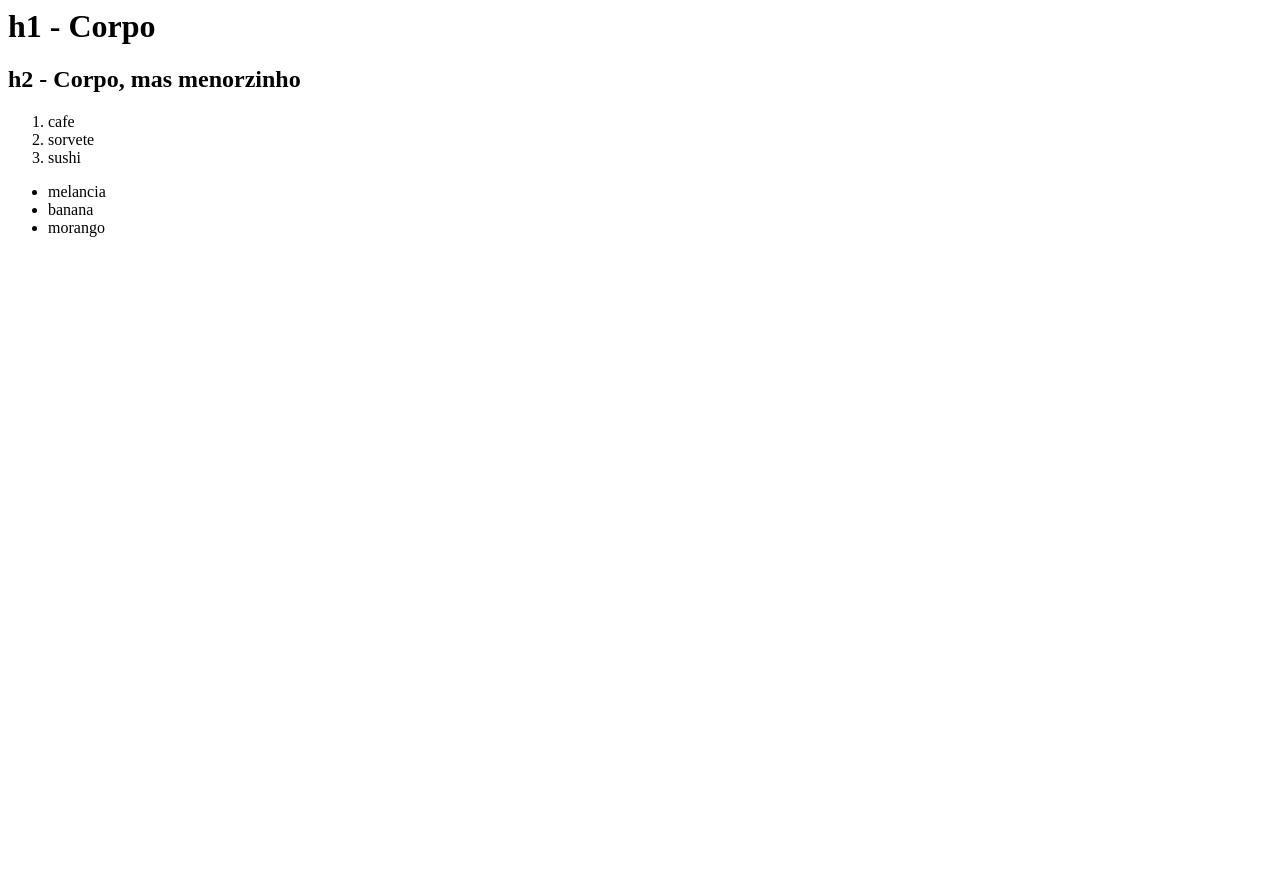
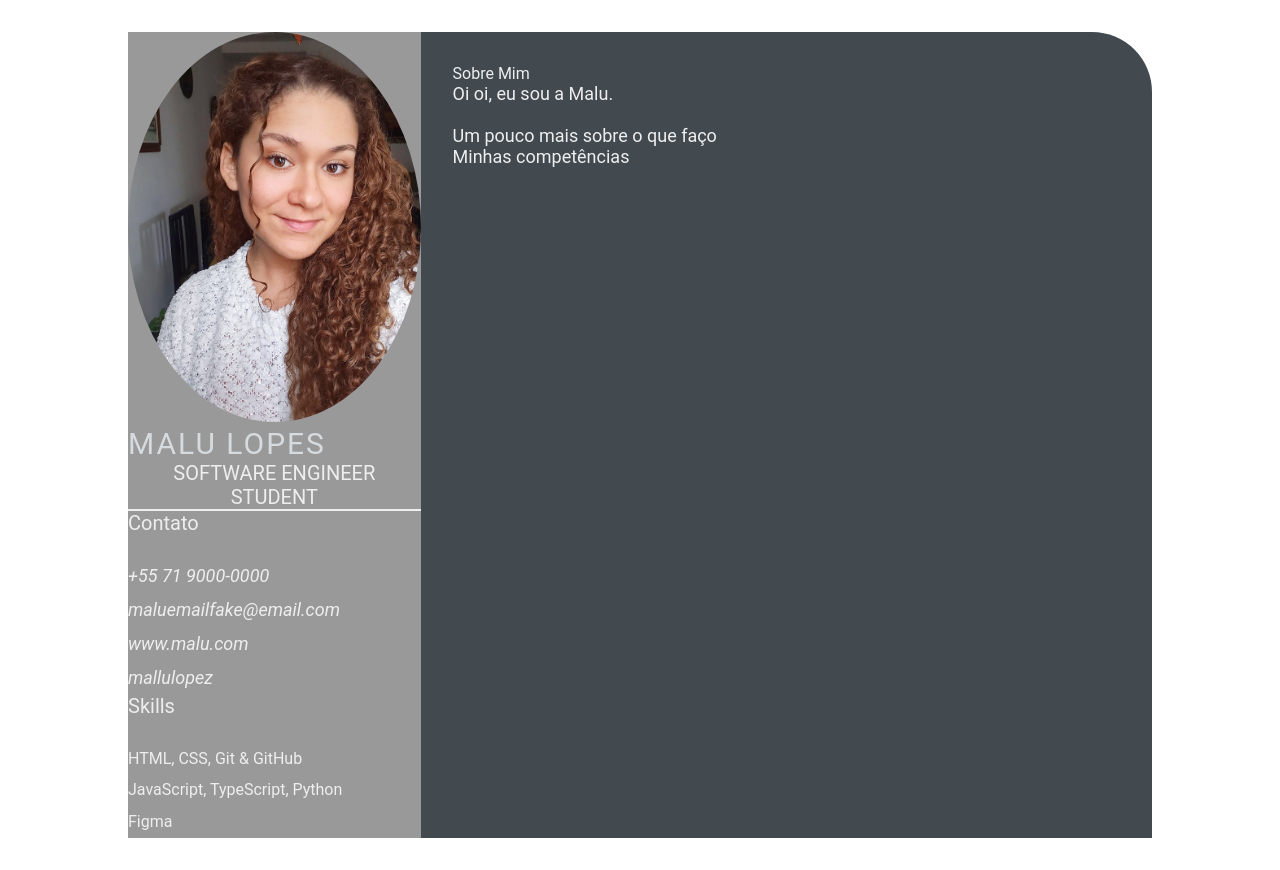
Before and after one commit to MalluLopez/devweekgit-cv-malulopes.github.io, a plain HTML site: page index.html in a window 1280 px wide. Before the commit the page ends 800 px from the top, so only its background shows below. Drawn offline with Linux system fonts and the light colour scheme.

Commit message:
feature: add day-2

```diff
--- a/index.html
+++ b/index.html
@@ -1,21 +1,55 @@
-<html>
-    <head>
-        <title>
-            Oi oi, eu seu a cabeça :)
-        </title>
-    </head>
-    <body>
-        <h1> h1 - Corpo </h1>
-        <h2>h2 - Corpo, mas menorzinho</h2>
-    </body>
-    <ol>
-        <li>cafe</li>
-        <li>sorvete</li>
-        <li>sushi</li>
-    </ol>
-    <ul>
-        <li>melancia</li>
-        <li>banana</li>
-        <li>morango</li>
-    </ul>
+<!DOCTYPE html>
+<html lang="en">
+<head>
+    <meta charset="UTF-8">
+    <meta http-equiv="X-UA-Compatible" content="IE=edge">
+    <meta name="viewport" content="width=device-width, initial-scale=1.0">
+    <title>Malu Lopes CV</title>
+    <link rel="stylesheet" href="style.css">
+</head>
+<body>
+    <main class="resume-contents">
+        <section class="left-section">
+            <section class="left-section-content">
+                <div class="profile">
+                    <img class="profile-image" src="img/profile-image.jpg" alt="profile image">
+                    <p class="name">Malu Lopes</p>
+                    <p class="profession">Software Engineer Student</p>
+                </div>
+                <div class="contact-info">
+                    <p class="left-title">Contato</p>
+                    <ul>
+                        <li><i class="fa fa-phone">+55 71 9000-0000</i></li>
+                        <li><i class="fa fa-envelope">maluemailfake@email.com</i></li>
+                        <li><i class="fa fa-globe">www.malu.com</i></li>
+                        <li><i class="fa fa-github">mallulopez</i></li>
+                    </ul>
+
+                </div>
+                <div class="skills">
+                    <p class="left-title">Skills</p>
+                    <ul>
+                        <li><p>HTML, CSS, Git & GitHub</p></li>
+                        <li><p>JavaScript, TypeScript, Python</p></li>
+                        <li><p>Figma</p></li>
+                    </ul>
+
+                </div>
+            </section>
+            </section>
+            <section class="right-section">
+                <div class="right-section-contents">
+                    <section class="about gap">
+                        <div class="right-title">Sobre Mim</div>
+                        <p class="about-me-contents">
+                            Oi oi, eu sou a Malu. <br>
+                        <br> Um pouco mais sobre o que faço
+                        <br> Minhas competências
+                        </p>
+                    </section>
+                </div>
+            </section>
+
+    </main>
+</body>
 </html>
--- /dev/null
+++ b/style.css
@@ -0,0 +1,103 @@
+* {
+    margin: 0;
+    padding: 0;
+    box-sizing: border-box;
+    list-style: none;
+    font-family: 'Roboto', sans-serif;
+}
+
+.resume-contents {
+    min-height: 100vh;
+    width: 80%;
+    margin: 2rem auto;
+    display: grid;
+    grid-template-columns: repeat(7, 1fr);
+}
+
+.left-section {
+    grid-column: span 2;
+    height: 100%;
+    background-color: #999999;
+}
+
+.right-section {
+    grid-column: span 5;
+    height: 100%;
+    background-color: #424a50;
+    border-radius: 0px 60px 0px 0px;
+}
+
+.left-section-contents{
+    padding: 2rem 2rem;
+}
+
+.profile {
+    width: 100%;
+    border-bottom: 2px solid #eeeeee;
+}
+
+.profile .profile-image {
+    width: 100%;
+    border-radius: 100%;
+}
+
+.name {
+    color: #D6DBDF;
+    font-size: 30px;
+    letter-spacing: 2px;
+    text-transform: uppercase;
+}
+
+.profession {
+    color: #eeeeee;
+    font-size: 20px;
+    text-transform: uppercase;
+    text-align: center;
+}
+
+/* .contact-info { border-bottom: 2px solid #1B2631; } */
+.left-title {
+    color: #eeeeee;
+    font-size: 20px;
+}
+
+.contact-info ul {
+    padding-top: 1.5rem;
+}
+
+.contact-info ul li,
+.references ul li {
+    padding: .4rem 0;
+    color: #eeeeee;
+}
+
+.contact-info ul li i,
+.references ul li i {
+    padding-right: 1rem;
+    font-size: 18px;
+    color: #eeeeee;
+}
+
+.skills ul {
+    padding-top: 1.5rem;
+}
+.skills ul li p {
+    padding: .4rem 0;
+    color: #eeeeee;
+}
+
+.right-section-contents {
+    padding: 2rem 2rem;
+}
+
+.right-title {
+    color: #eeeeee;
+}
+
+.gap {
+    padding-bottom: 2rem;
+}
+.about-me-contents {
+    font-size: 18px;
+    color: #eeeeee;
+}
```
Also changed, not shown: img/profile-image.jpg (added).
